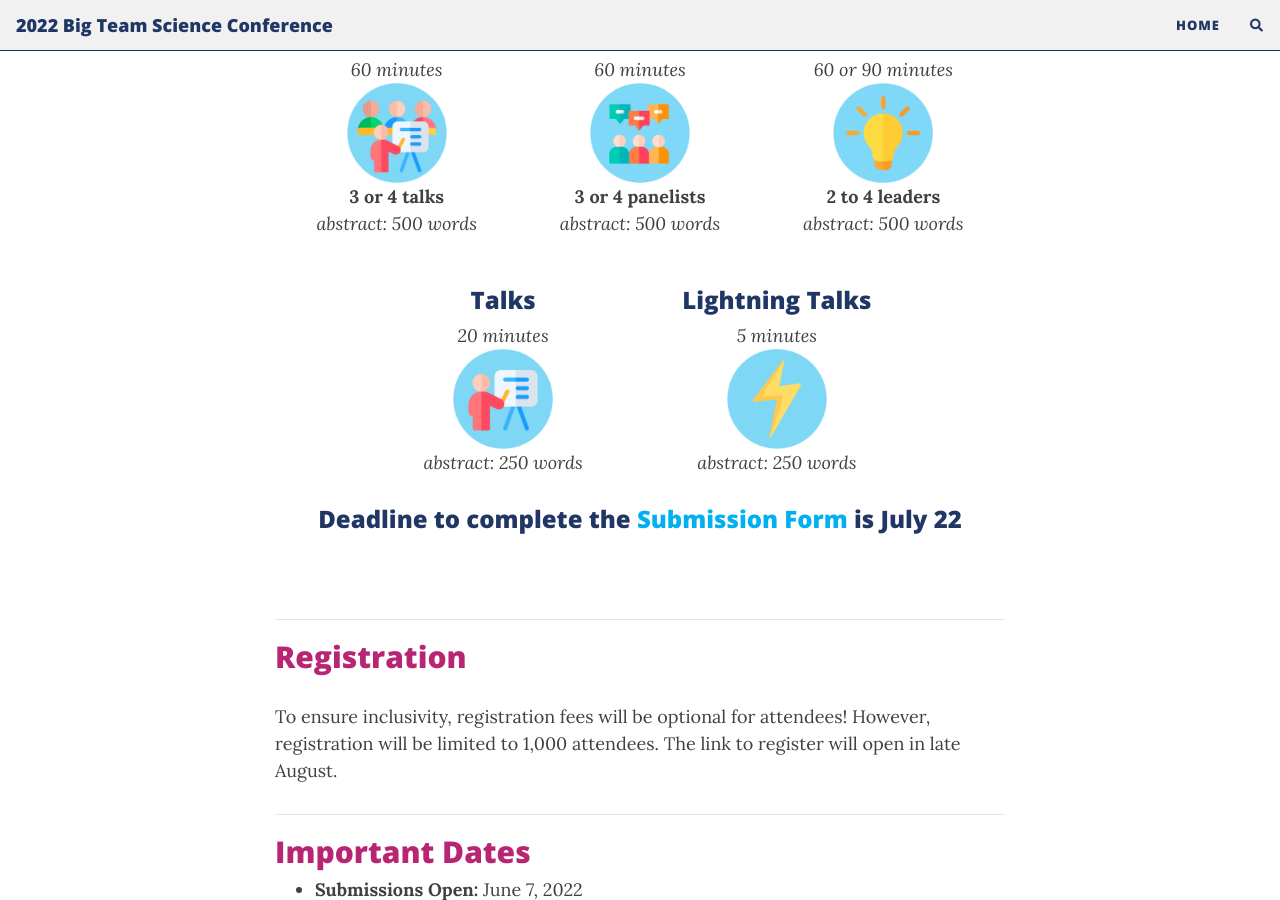
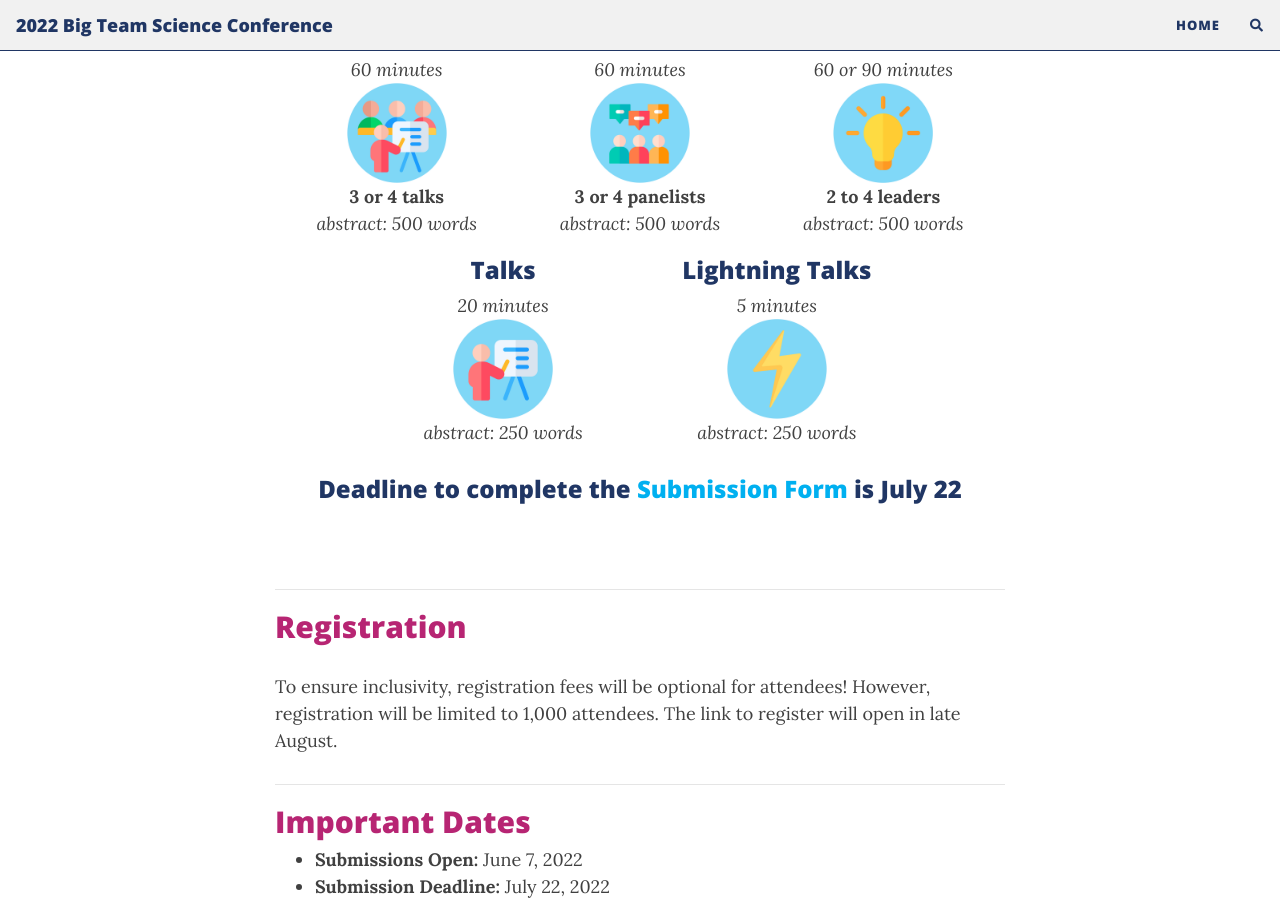
Before and after one commit to bigteamscienceconference/bigteamscienceconference.github.io, a Jekyll site: the page built from index.md, in a window 1280 px wide and 900 px high, scrolled down 2527 px. Built offline with Jekyll 4.4.1, drawn with Linux system fonts in a browser that asks for light colours; nearby versions of some CDN libraries; comment, search, counter and statistics services are not loaded.

Commit message:
remove extra row from submissions

```diff
--- a/index.md
+++ b/index.md
@@ -146,9 +146,6 @@ The conference will feature symposia, panel sessions, hackathons, talks, and soc
         <i>abstract: 500 words</i>
       </div>
     </div>
-    <div class="col-sm-12">
-        <p>   </p>
-    </div>
     <div class="row justify-content-around">
       <div class="col-sm-1" align="center">
       </div>
```
